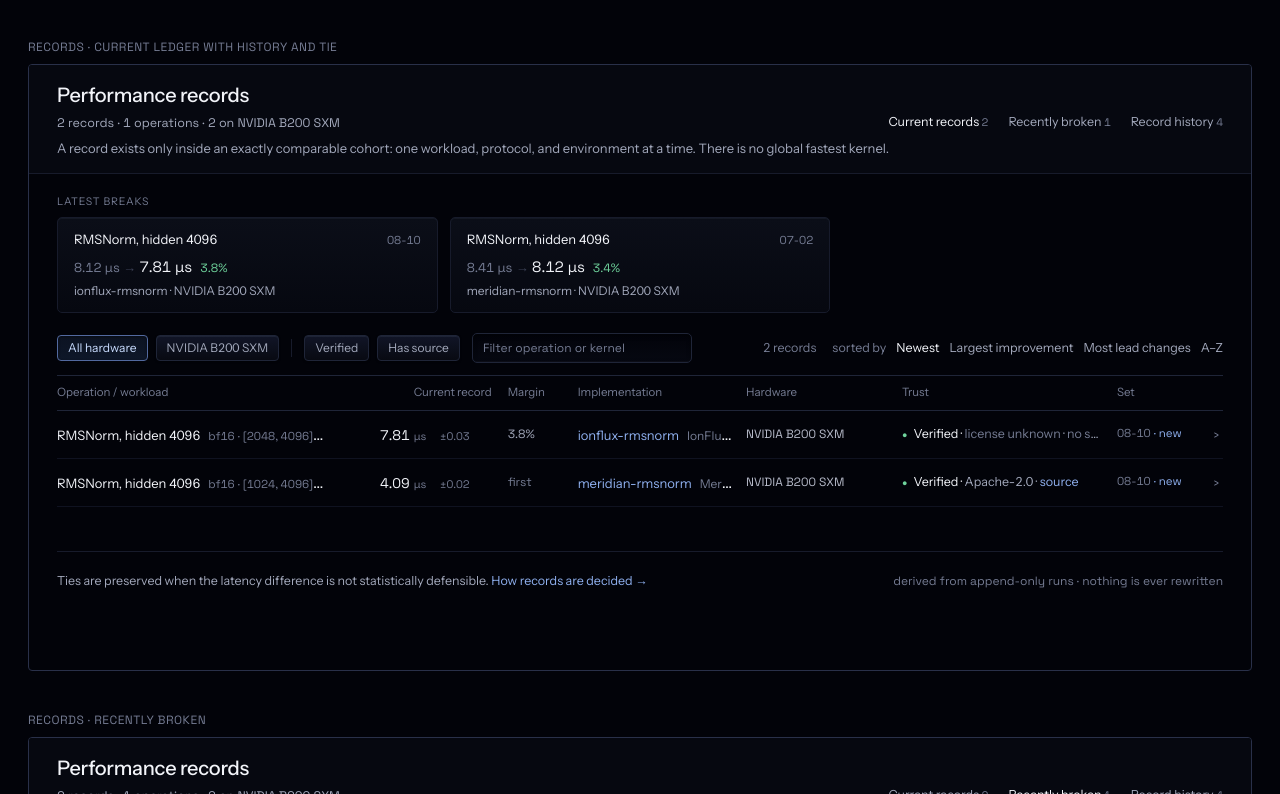
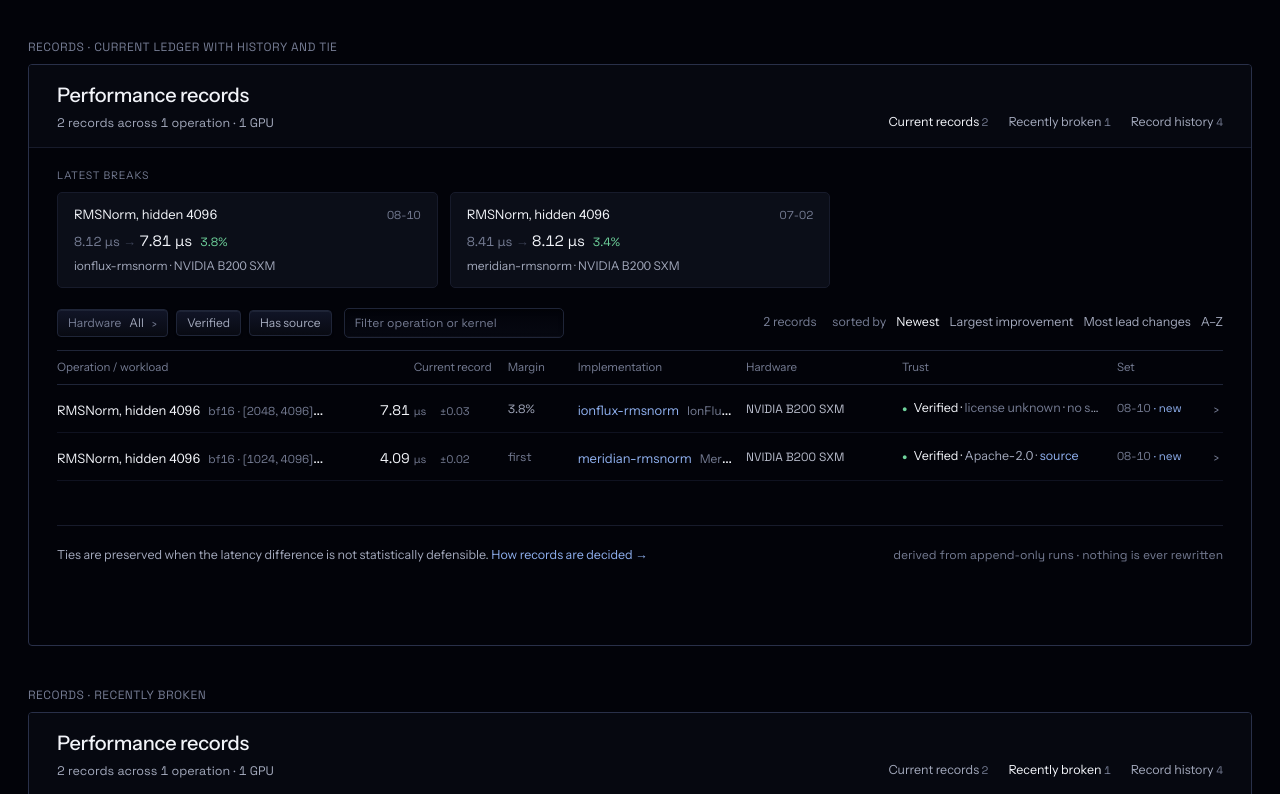
Before and after one commit to SamMausberg/KernelIndex, a Next.js app in the folder apps/web/: page /dev/design-lab in a window 1280 px wide. Shown: the part 7746-8540 px from the top of the page. Built offline with nearby package versions, Linux system fonts and the light colour scheme.

Commit message:
feat(web): operation header tags and cohort panel, records GPU chooser and refined break cards

```diff
--- a/apps/web/src/features/records/ledger-model.ts
+++ b/apps/web/src/features/records/ledger-model.ts
@@ -144,6 +144,8 @@ export type LedgerSlice = {
   filters: RecordsFilters
   counts: Record<RecordsView, number>
   hardwareOptions: string[]
+  /** Current-record count per hardware, shown in the GPU chooser. */
+  hardwareCounts: Record<string, number>
   recordsTotal: number
   context: string | undefined
   holders?: { rows: RecordHolder[]; total: number; pageCount: number }
@@ -167,21 +169,18 @@ export function ledgerSlice(
   const operations = new Set(
     model.records.map((holder) => holder.operation.slug),
   ).size
+  const hardwareCounts: Record<string, number> = {}
+  for (const holder of model.records)
+    hardwareCounts[holder.hardware] = (hardwareCounts[holder.hardware] ?? 0) + 1
   const context =
     model.records.length > 0
-      ? [
-          `${model.records.length} records`,
-          `${operations} operations`,
-          ...model.hardwareOptions.map(
-            (hardware) =>
-              `${model.records.filter((holder) => holder.hardware === hardware).length} on ${hardware}`,
-          ),
-        ].join(" · ")
+      ? `${model.records.length} record${model.records.length === 1 ? "" : "s"} across ${operations} operation${operations === 1 ? "" : "s"} · ${model.hardwareOptions.length} GPU${model.hardwareOptions.length === 1 ? "" : "s"}`
       : undefined
   const slice: LedgerSlice = {
     filters,
     counts,
     hardwareOptions: model.hardwareOptions,
+    hardwareCounts,
     recordsTotal: model.records.length,
     context,
   }
--- a/apps/web/src/features/records/ledger.tsx
+++ b/apps/web/src/features/records/ledger.tsx
@@ -44,7 +44,9 @@ function loadModel(): Promise<RecordsPageModel | null> {
 const CURRENT_GRID =
   "grid grid-cols-[minmax(280px,1.5fr)_170px_70px_minmax(150px,0.9fr)_156px_minmax(215px,1fr)_78px_28px] min-w-[1150px]"
 
-/** The lead story (§16.12): the newest broken records under the filters. */
+/** The lead story (§16.12): the newest broken records under the filters.
+ * Flat hairline cards, no gradient or catch-light; the whole card reaches
+ * the record's run, and the only hover signal is the border waking up. */
 function LatestBreaks({ latest }: { latest: LedgerEvent[] }) {
   if (latest.length === 0) return null
   return (
@@ -54,7 +56,16 @@ function LatestBreaks({ latest }: { latest: LedgerEvent[] }) {
       </div>
       <div className="mt-2 grid grid-cols-3 gap-3 max-lg:grid-cols-1">
         {latest.map(({ holder, event }) => (
-          <div key={event.runId} className="plate px-4 py-3">
+          <div
+            key={event.runId}
+            className="relative rounded-[5px] border border-border bg-raised px-4 py-3 transition-colors hover:border-edge-hover"
+          >
+            <Link
+              href={`/runs/${event.runId}`}
+              prefetch={false}
+              aria-label={`Record run for ${holder.operation.name}`}
+              className="absolute inset-0"
+            />
             <div className="flex items-baseline justify-between gap-3">
               <span className="truncate text-[13px] text-fg">
                 {holder.operation.name}
@@ -68,13 +79,9 @@ function LatestBreaks({ latest }: { latest: LedgerEvent[] }) {
                 {event.previousValue ? formatPrimary(event.previousValue) : "—"}
               </span>{" "}
               <span className="text-ghost">→</span>{" "}
-              <Link
-                href={`/runs/${event.runId}`}
-                prefetch={false}
-                className="text-[15px] text-fg hover:text-accent-bright"
-              >
+              <span className="text-[15px] text-fg">
                 {formatPrimary(event.value)}
-              </Link>
+              </span>
               {event.improvementPct !== null && (
                 <span className="ml-2 text-[12px] text-success">
                   {event.improvementPct.toFixed(1)}%
@@ -451,21 +458,59 @@ function ControlStrip({
   return (
     <div className="flex flex-wrap items-center justify-between gap-x-6 gap-y-2.5 border-b border-border-strong pt-5 pb-3">
       <div className="flex flex-wrap items-center gap-2">
-        {["All hardware", ...slice.hardwareOptions].map((label) => {
-          const value = label === "All hardware" ? null : label
-          return (
-            <FilterLink
-              key={label}
-              filters={filters}
-              patch={{ hardware: value }}
-              navigate={navigate}
-              className={chip(filters.hardware === value)}
+        {/* GPU scope as one expanding control; per-GPU record counts live
+            in the options where they answer "what would I get". */}
+        <details
+          className="group relative"
+          onBlurCapture={(event) => {
+            if (!event.currentTarget.contains(event.relatedTarget))
+              event.currentTarget.removeAttribute("open")
+          }}
+        >
+          <summary
+            className={`${chip(filters.hardware !== null)} flex cursor-pointer items-center gap-2 py-[4px] [&::-webkit-details-marker]:hidden`}
+          >
+            <span className="text-faint">Hardware</span>
+            <span>{filters.hardware ?? "All"}</span>
+            <span
+              aria-hidden="true"
+              className="font-mono text-[11px] text-faint transition-transform group-open:rotate-90"
             >
-              {label}
-            </FilterLink>
-          )
-        })}
-        <span className="mx-1 h-[18px] w-px self-center bg-border" />
+              ›
+            </span>
+          </summary>
+          <div className="absolute top-[calc(100%+6px)] left-0 z-40 min-w-[250px] overflow-hidden rounded-[5px] border border-edge bg-raised py-1">
+            {[null, ...slice.hardwareOptions].map((value) => {
+              const selected = filters.hardware === value
+              return (
+                <Link
+                  key={value ?? "all"}
+                  href={recordsHref(filters, { hardware: value })}
+                  prefetch={false}
+                  onClick={(event) => {
+                    event.preventDefault()
+                    event.currentTarget
+                      .closest("details")
+                      ?.removeAttribute("open")
+                    navigate({ hardware: value })
+                  }}
+                  className={`flex items-baseline justify-between gap-6 px-3 py-[7px] text-[12.5px] hover:bg-accent-soft hover:no-underline ${
+                    selected ? "text-fg" : "text-subtle"
+                  }`}
+                >
+                  <span className="whitespace-nowrap">
+                    {value ?? "All hardware"}
+                  </span>
+                  <span className="font-mono text-[11.5px] text-faint">
+                    {value === null
+                      ? slice.recordsTotal
+                      : (slice.hardwareCounts[value] ?? 0)}
+                  </span>
+                </Link>
+              )
+            })}
+          </div>
+        </details>
         <FilterLink
           filters={filters}
           patch={{ verified: !filters.verified }}
@@ -601,13 +646,7 @@ export function RecordsLedger({ initial }: { initial: LedgerSlice }) {
             </span>
           </FilterLink>
         ))}
-      >
-        <p className="mt-1.5 text-[13px] text-subtle">
-          A record exists only inside an exactly comparable cohort: one
-          workload, protocol, and environment at a time. There is no global
-          fastest kernel.
-        </p>
-      </ContextHeader>
+      />
 
       <main className="shell animate-fade-in pb-20">
         {slice.filters.view === "current" && slice.holders && (
```
Also changed, not shown: apps/web/src/app/operations/[slug]/page.tsx (+69 -27 lines).
